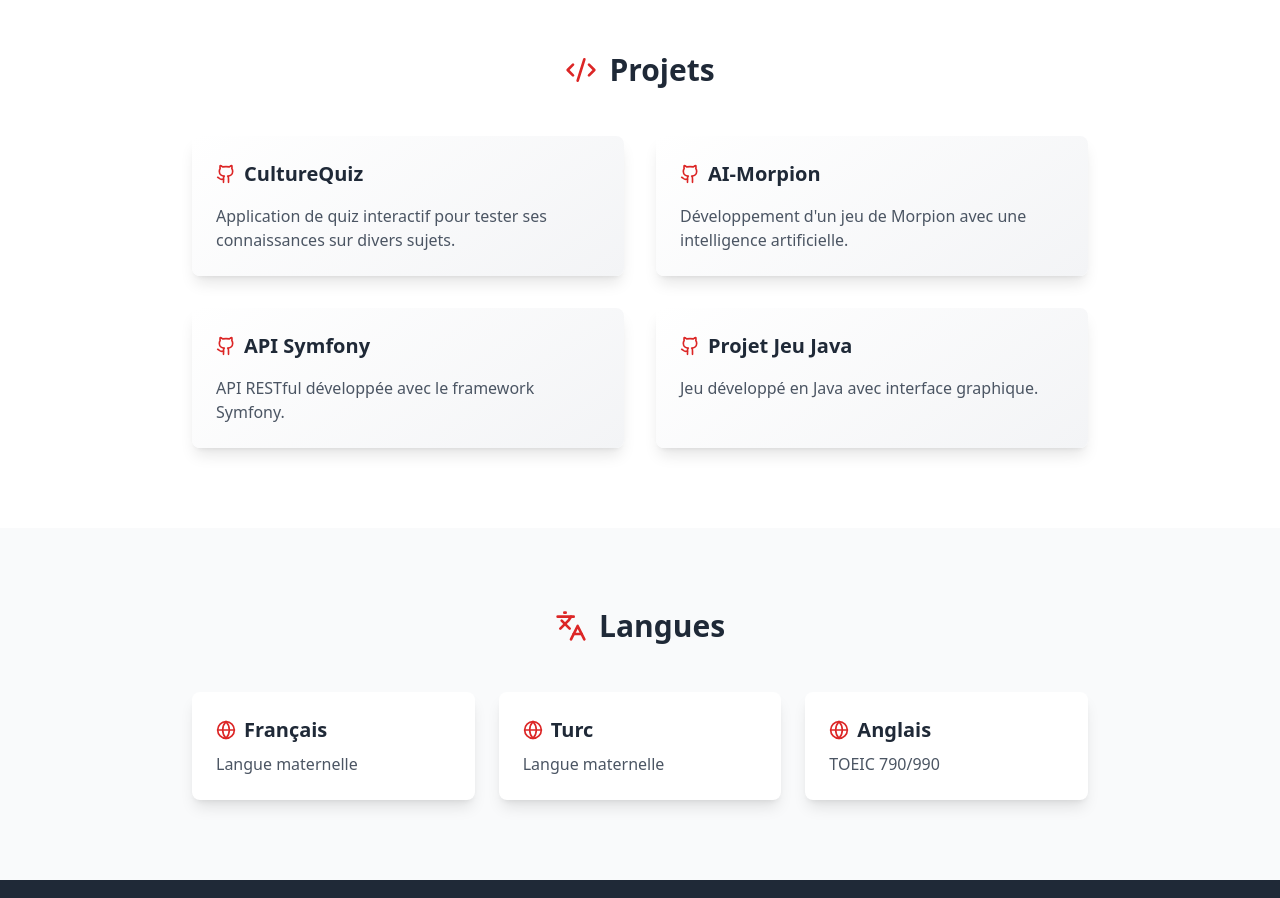
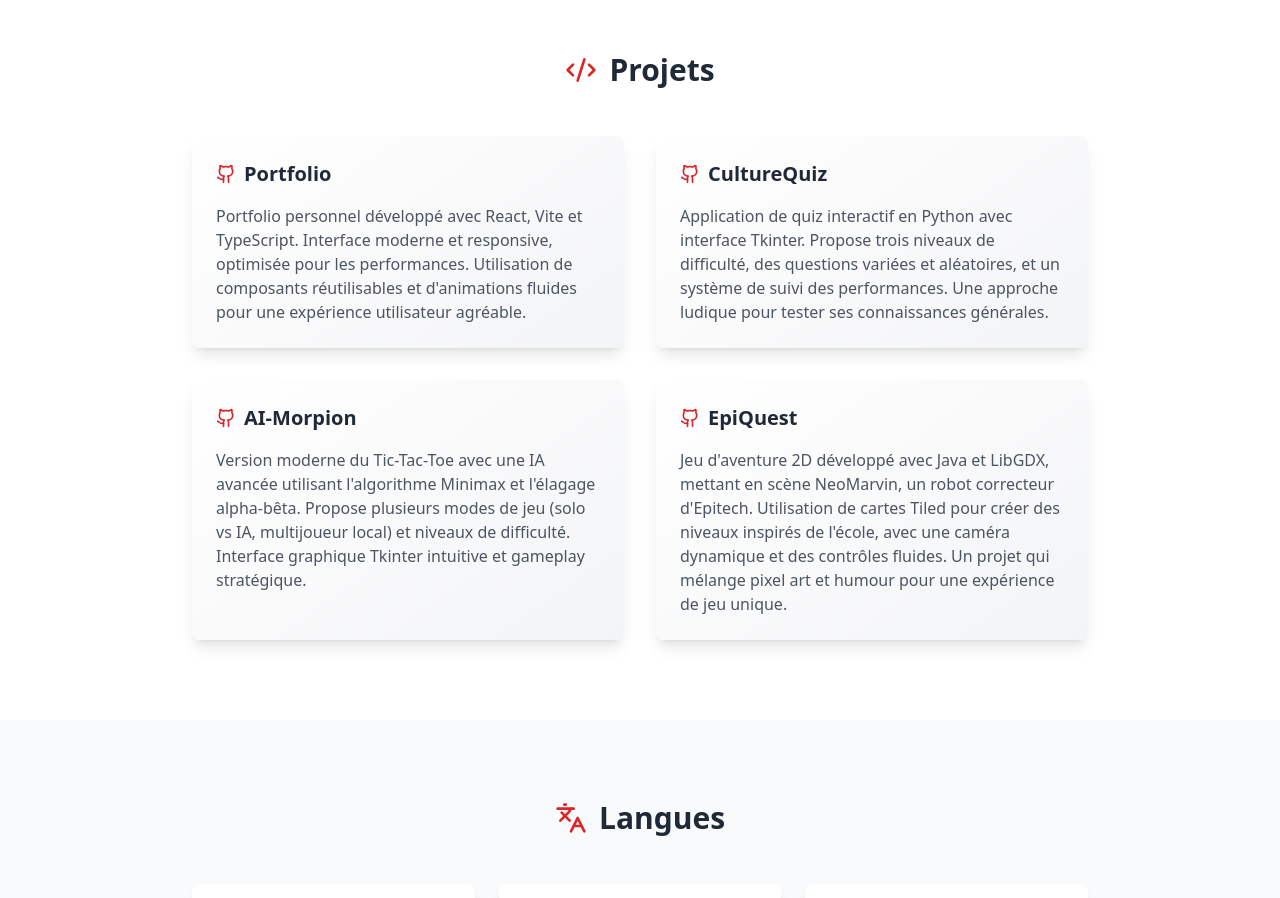
Before and after one commit to Deniz09OK/Portfolio-deniz, a React (Vite) app: page / in a window 1280 px wide. Shown: the part 5880-6778 px from the top of the page. Built offline with nearby package versions, Linux system fonts and the light colour scheme.

Commit message:
Ajoute de description pour les projet GitHub + Nouvel version du CV

```diff
--- a/src/components/Hero/Hero.tsx
+++ b/src/components/Hero/Hero.tsx
@@ -29,7 +29,7 @@ export const Hero = () => {
                 Portfolio
               </a>
               <button
-                onClick={() => window.open('https://drive.google.com/uc?export=download&id=1VWNeNjS4yNRPuAAOuHXCG_vBuIe7vG4X', '_blank')}
+                onClick={() => window.open('https://drive.google.com/uc?export=download&id=1R7w66xBzH_ewoGBWFmrk_bSPk39jj6Sw', '_blank')}
                 className="bg-gradient-to-r from-red-600 to-red-700 text-white px-6 py-3 rounded-lg hover:from-red-700 hover:to-red-800 transition-all duration-300 transform hover:scale-105 flex items-center shadow-md"
               >
                 <FileDown className="w-5 h-5 mr-2" />
--- a/src/data/projectsData.ts
+++ b/src/data/projectsData.ts
@@ -1,22 +1,22 @@
 export const projectsData = [
+  {
+    name: 'Portfolio',
+    link: 'https://github.com/Deniz09OK/Portfolio-deniz',
+    description: 'Portfolio personnel développé avec React, Vite et TypeScript. Interface moderne et responsive, optimisée pour les performances. Utilisation de composants réutilisables et d\'animations fluides pour une expérience utilisateur agréable.'
+  },
   {
     name: 'CultureQuiz',
     link: 'https://github.com/Deniz09OK/CultureQuiz',
-    description: 'Application de quiz interactif pour tester ses connaissances sur divers sujets.'
+    description: 'Application de quiz interactif en Python avec interface Tkinter. Propose trois niveaux de difficulté, des questions variées et aléatoires, et un système de suivi des performances. Une approche ludique pour tester ses connaissances générales.'
   },
   {
     name: 'AI-Morpion',
     link: 'https://github.com/Deniz09OK/AI-Morpion',
-    description: 'Développement d\'un jeu de Morpion avec une intelligence artificielle.'
+    description: 'Version moderne du Tic-Tac-Toe avec une IA avancée utilisant l\'algorithme Minimax et l\'élagage alpha-bêta. Propose plusieurs modes de jeu (solo vs IA, multijoueur local) et niveaux de difficulté. Interface graphique Tkinter intuitive et gameplay stratégique.'
   },
   {
-    name: 'API Symfony',
-    link: 'https://github.com/Deniz09OK/API-Asymfony',
-    description: 'API RESTful développée avec le framework Symfony.'
-  },
-  {
-    name: 'Projet Jeu Java',
+    name: 'EpiQuest',
     link: 'https://github.com/Deniz09OK/Projet-Jeu-Java',
-    description: 'Jeu développé en Java avec interface graphique.'
+    description: 'Jeu d\'aventure 2D développé avec Java et LibGDX, mettant en scène NeoMarvin, un robot correcteur d\'Epitech. Utilisation de cartes Tiled pour créer des niveaux inspirés de l\'école, avec une caméra dynamique et des contrôles fluides. Un projet qui mélange pixel art et humour pour une expérience de jeu unique.'
   }
 ];
```
Also changed, not shown: 1 other file (tests, documents, lock files or other folders).
